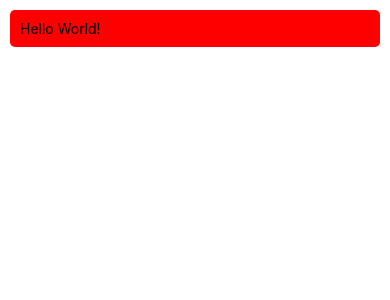
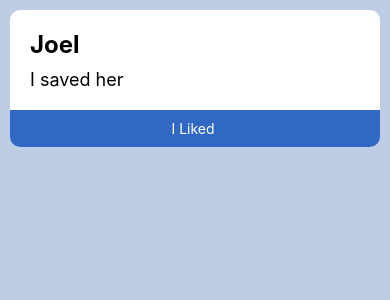
Before and after one commit to actjacob/PatikaDev_ReactNative_BootCamp, a React Native app: screen / in a window 390 px wide. Shown: the top 300 px of the page. Built offline with nearby package versions, Linux system fonts and the light colour scheme.

Commit message:
Customcomponent yapısına ilk bakışı atmış olduk

```diff
--- a/App.js
+++ b/App.js
@@ -1,5 +1,13 @@
 import React from 'react';
-import {View, Text, SafeAreaView, StyleSheet} from 'react-native';
+import {
+  View,
+  Text,
+  SafeAreaView,
+  StyleSheet,
+  Button,
+  Alert,
+  TouchableOpacity,
+} from 'react-native';
 
 const App = () => {
   // function sayHello() {
@@ -9,10 +17,20 @@ const App = () => {
   // const sayHello = label => {
   //   console.log('Merhabalar!!' + label);
   // };
+  const sayHi = () => {
+    Alert.alert('Hi Joel ');
+  };
   return (
-    <SafeAreaView>
-      <View style={styles.container}>
-        <Text>Hello World!</Text>
+    <SafeAreaView style={styles.container}>
+      <View style={styles.customContainer}>
+        <View style={styles.customBody}>
+          <Text style={styles.nameText}>Joel</Text>
+          <Text style={styles.messageText}>I saved her</Text>
+        </View>
+
+        <TouchableOpacity style={styles.button} onPress={sayHi}>
+          <Text style={styles.buttonText}>I Liked </Text>
+        </TouchableOpacity>
       </View>
     </SafeAreaView>
   );
@@ -20,10 +38,35 @@ const App = () => {
 
 const styles = StyleSheet.create({
   container: {
-    backgroundColor: 'red',
+    flex: 1,
+    backgroundColor: '#becde6',
+  },
+  customContainer: {
+    backgroundColor: 'white',
     margin: 10,
+    borderRadius: 10,
+  },
+  customBody: {
+    paddingBottom: 20,
+    padding: 20,
+  },
+  nameText: {
+    fontSize: 24,
+    fontWeight: 'bold',
+    paddingBottom: 10,
+  },
+  messageText: {
+    fontSize: 18,
+  },
+  button: {
+    backgroundColor: '#3168c4',
+    alignItems: 'center',
     padding: 10,
-    borderRadius: 5,
+    borderBottomLeftRadius: 10,
+    borderBottomRightRadius: 10,
+  },
+  buttonText: {
+    color: 'white',
   },
 });
 
```
